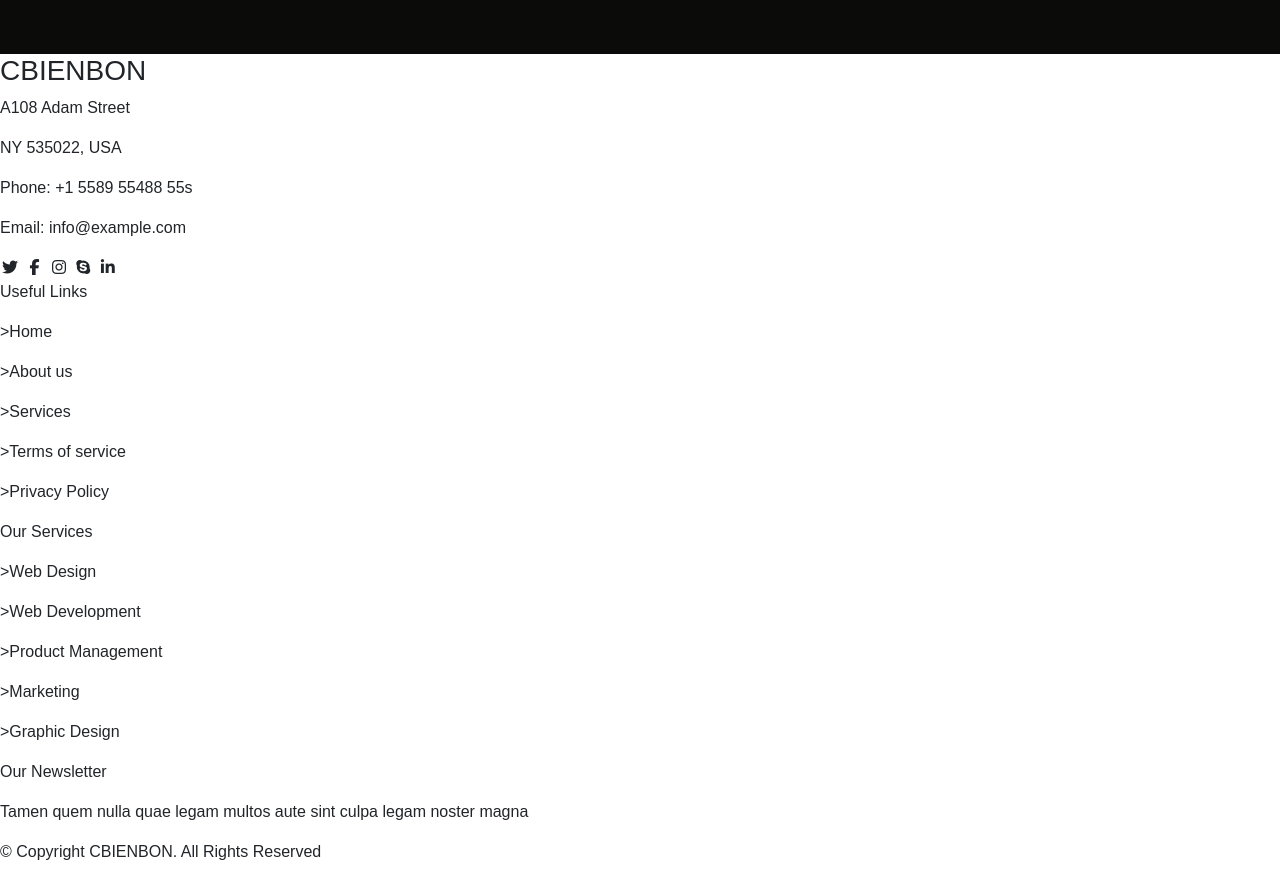
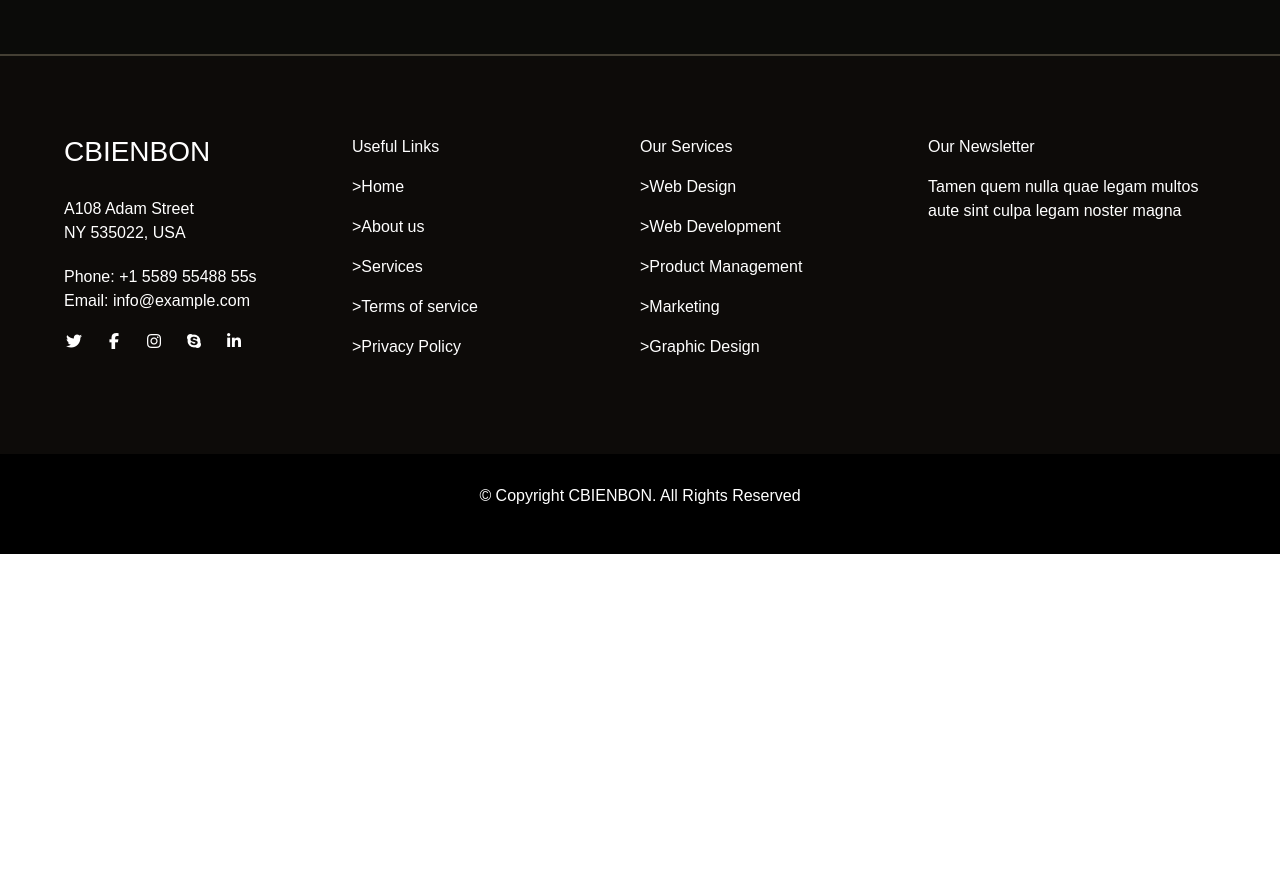
Before and after one commit to Melina1996/MELINA_CBIENBON, a plain HTML site: page index.html in a window 1280 px wide. Shown: the part 4246-5126 px from the top of the page. After the commit the page ends 4800 px from the top, so only its background shows below. Drawn offline with nearby package versions, Linux system fonts and the light colour scheme; a web font is replaced by a local one.

Commit message:
addedFooter

```diff
--- a/index.html
+++ b/index.html
@@ -330,12 +330,12 @@
 
                     <h3>CBIENBON</h3>
 
-                    <div>
+                    <div class="my-first-footer-text">
                         <p>A108 Adam Street</p>
                         <p>NY 535022, USA</p>
                     </div>
 
-                    <div>
+                    <div class="my-second-footer-text">
                         <p>Phone: +1 5589 55488 55s</p>
                         <p>Email: info@example.com</p>
                     </div>
--- a/src/sass/modules/_footer.sass
+++ b/src/sass/modules/_footer.sass
@@ -0,0 +1,54 @@
+footer
+    width: 100%
+    height: 500px
+    .my-upper-footer
+        height: 400px
+        background-color: #0d0b09
+        border-top: 2px solid #443f34
+
+        display: flex
+        justify-content: center
+        align-items: center
+        .my-container-footer
+            width: 90%
+
+            display: flex
+            justify-content: center
+            align-items: flex-start
+            .footer-part-one
+                width: 25%
+                color: white
+
+                display: flex
+                flex-direction: column
+                gap: 20px
+                .my-first-footer-text
+                    p
+                        padding: 0
+                        margin: 0
+                .my-second-footer-text
+                    p
+                        padding: 0
+                        margin: 0
+                .footer-icons
+                    display: flex
+                    gap: 20px
+            .footer-part-two
+                width: 25%
+                color: white
+            .footer-part-three
+                width: 25%
+                color: white
+            .footer-part-four
+                width: 25%
+                color: white
+    .my-bottom-footer
+        width: 100%
+        height: 100px
+        background-color: #000000
+        text-align: center
+        color: white
+
+        display: flex
+        justify-content: center
+        align-items: center
```
Also changed, not shown: public/css/app.css, 1 other file.
